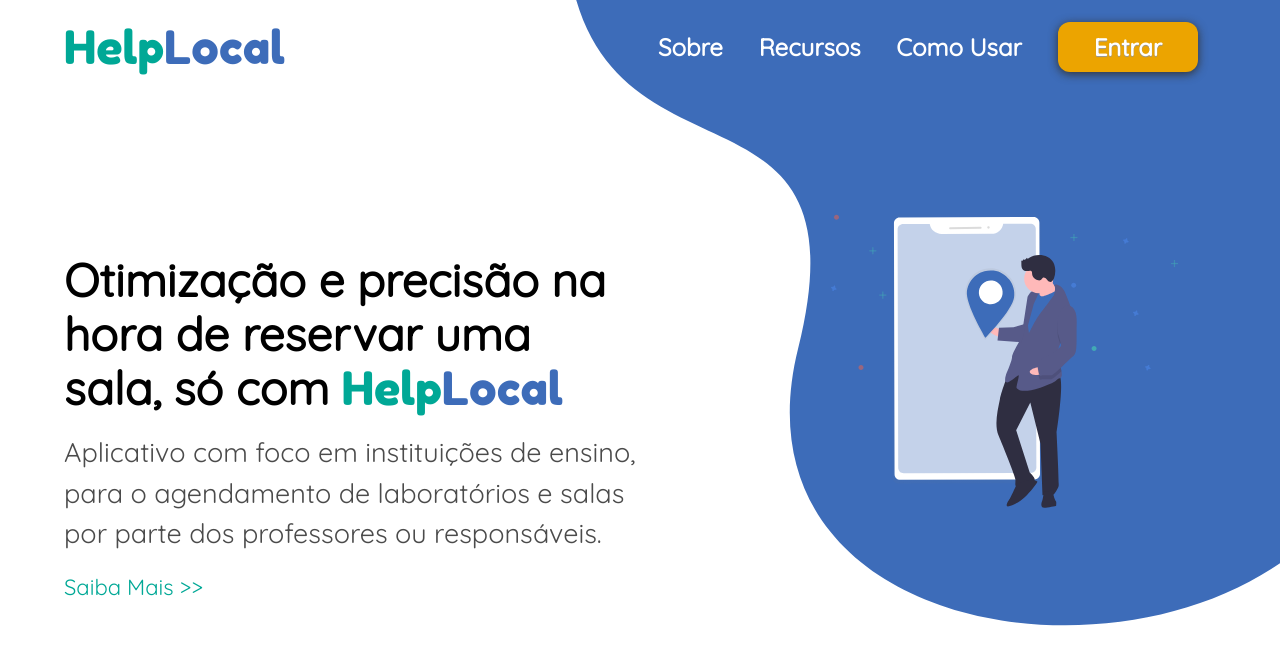
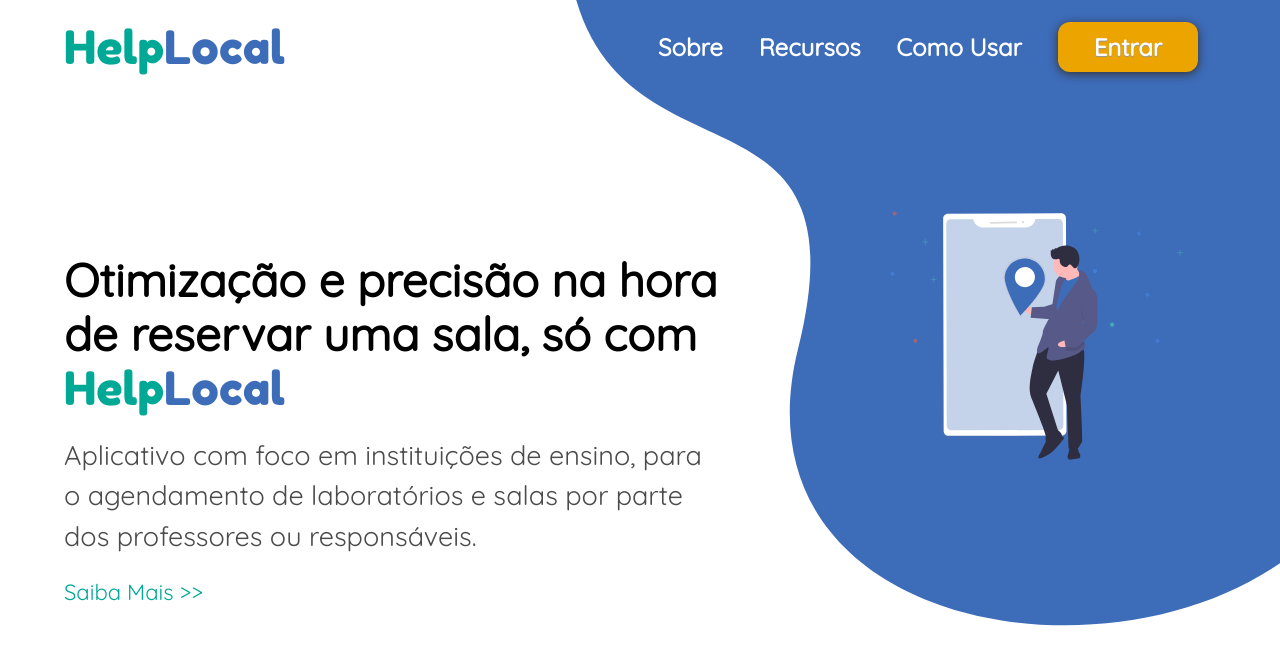
Before and after one commit to rign0002/Hackathon-Sebrae, a PHP site: page / in a window 1280 px wide. Shown: the top 665 px of the page. Run offline with PHP 8.4, Linux system fonts and the light colour scheme.

Commit message:
correcao de outro bug

```diff
--- a/css/style.css
+++ b/css/style.css
@@ -37,7 +37,7 @@ body {
 
 .grid2 {
     grid-area: b;
-    width: 75%;
+    width: 80%;
 }
 
 .grid3 {
@@ -97,6 +97,7 @@ body {
     font-size: 46px;
     line-height: 54px;
     margin-bottom: 3%;
+    min-width: 500px;
 }
 
 #titulo1 > p:first-of-type {
```
